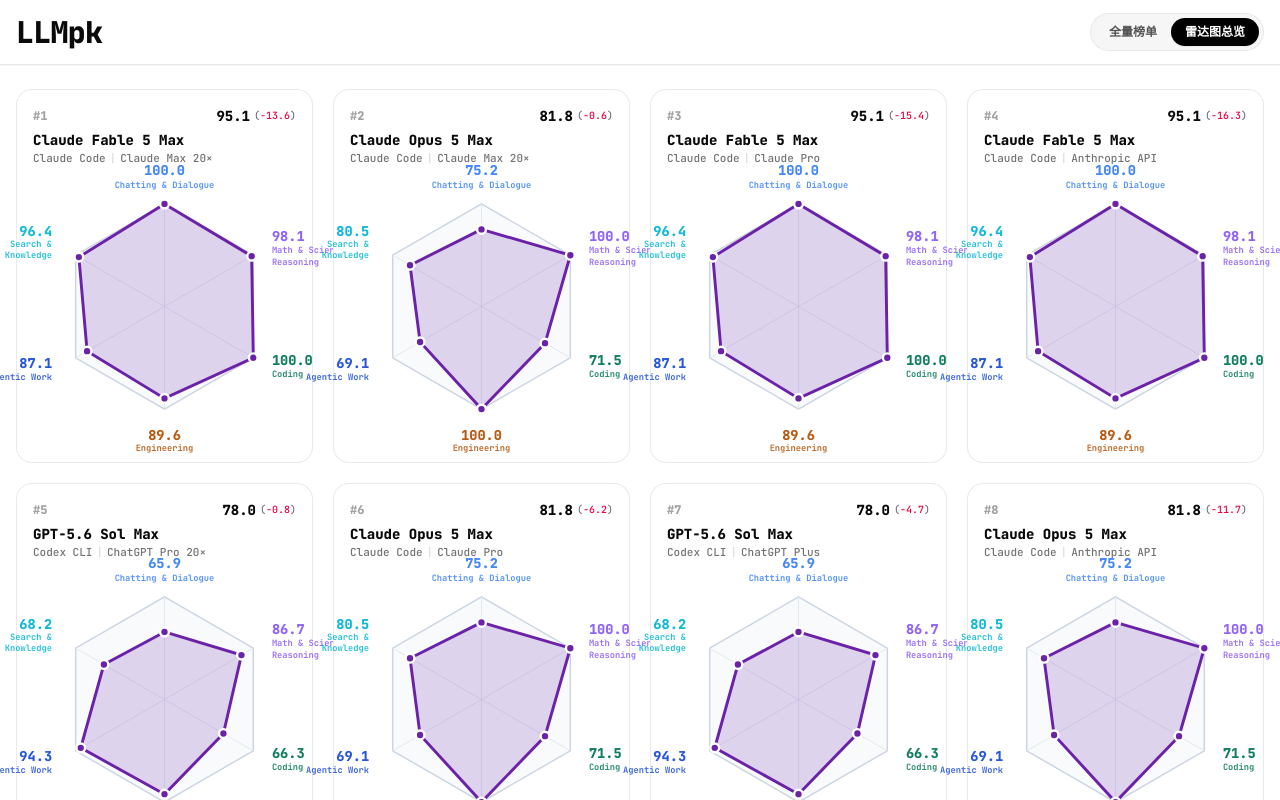
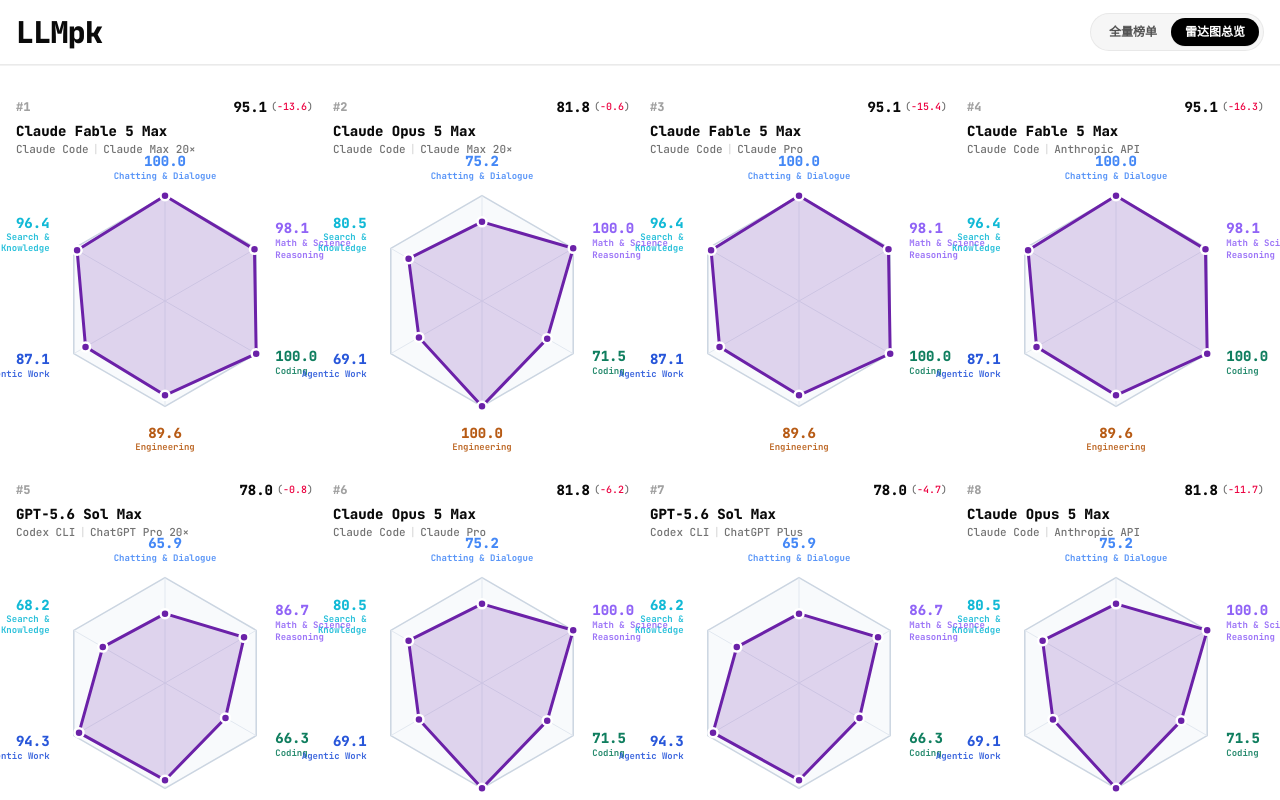
Before and after one commit to Vita0818/LLM-pk, a React (Vite) app: page / in a window 1280 px wide. Both pictures are taken after a click on the button "雷达图总览". Shown: the top 800 px of the page. Built offline with nearby package versions, Linux system fonts and the light colour scheme.

Commit message:
style: remove outer card border boxes in radar overview gallery

```diff
--- a/src/VercelAestheticPreview.tsx
+++ b/src/VercelAestheticPreview.tsx
@@ -435,7 +435,7 @@
                       setSelectedConfigId(item.config.id);
                       setActiveTab('detail');
                     }}
-                    className="group relative flex flex-col justify-between rounded-2xl border border-neutral-200/80 bg-white p-4 transition-all duration-200 hover:border-black hover:shadow-md cursor-pointer"
+                    className="group relative flex flex-col justify-between py-2 transition-opacity duration-150 cursor-pointer hover:opacity-85"
                   >
                     {/* Header: Rank + Model Configuration */}
                     <div className="space-y-1">
```
